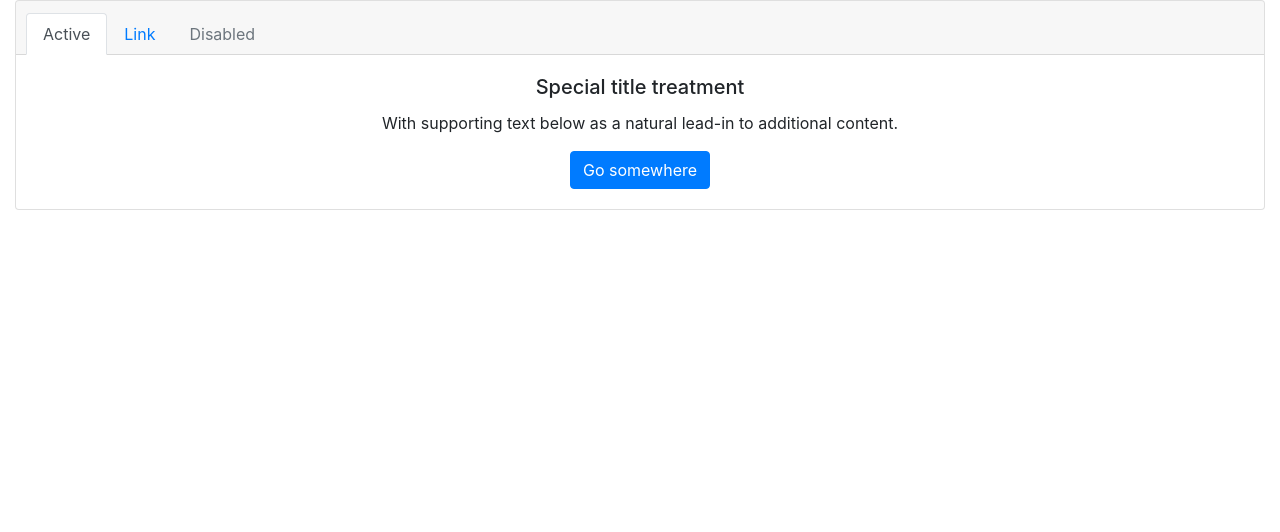
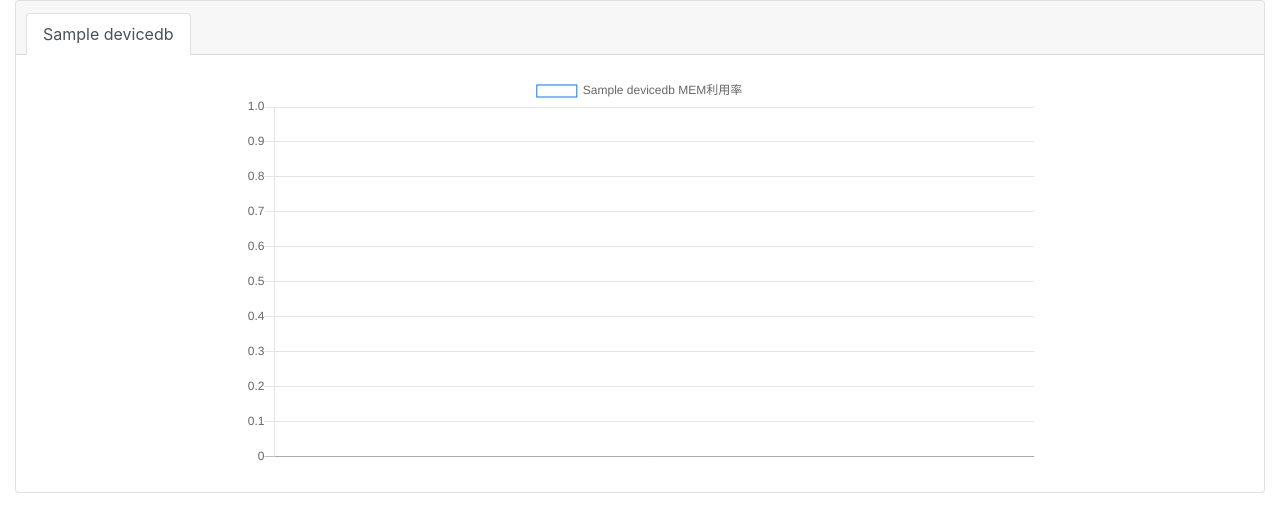
Before and after one commit to cqbomb/qyt_devnet, a Django app: page /monitordevice/mem/ in a window 1280 px wide. Shown: the part 66-598 px from the top of the page. Run offline with Django 3.2, Linux system fonts and the light colour scheme; tables that the repository leaves empty hold one stand-in row (values such as "Sample post"); some libraries are stand-ins or nearby versions.

Commit message:
MEM图形展示搞定!

```diff
--- a/templates/monitor_devices_mem.html
+++ b/templates/monitor_devices_mem.html
@@ -3,31 +3,54 @@
     乾頤堂监控设备
 {% endblock title %}
 
+{% block js %}
+    <!-- 加载Chart.js的JS文件 -->
+    <!-- 最新的Chart JS 文件 https://cdnjs.com/libraries/Chart.js -->
+    <script src="https://cdnjs.cloudflare.com/ajax/libs/Chart.js/2.7.2/Chart.min.js"></script>
+    <!-- 加载本项目创建的chart_json_functions.js的JS文件-->
+    {% load static %}
+    <script src="{% static "js/chart_functions.js" %}"></script>
+    <!-- 加载ajax的JS文件-->
+    <script src="https://ajax.googleapis.com/ajax/libs/jquery/3.3.1/jquery.min.js"></script>
+{% endblock js %}
+
 {% block body %}
-
 
 <div class="container-fluid">
 <div class="card text-center">
   <div class="card-header">
     <ul class="nav nav-tabs card-header-tabs">
-      <li class="nav-item">
-        <a class="nav-link active" href="#">Active</a>
-      </li>
-      <li class="nav-item">
-        <a class="nav-link" href="#">Link</a>
-      </li>
-      <li class="nav-item">
-        <a class="nav-link disabled" href="#">Disabled</a>
-      </li>
+      {% for device in devices_list %}
+          {% if device == current %}
+          <li class="nav-item">
+            <a class="nav-link active" href="/monitordevice/mem/{{ device }}/">{{ device }}</a>
+          </li>
+          {% else %}
+          <li class="nav-item">
+            <a class="nav-link" href="/monitordevice/mem/{{ device }}/">{{ device }}</a>
+          </li>
+          {% endif %}
+      {% endfor %}
     </ul>
   </div>
   <div class="card-body">
-    <h5 class="card-title">Special title treatment</h5>
-    <p class="card-text">With supporting text below as a natural lead-in to additional content.</p>
-    <a href="#" class="btn btn-primary">Go somewhere</a>
+    <!--h5 class="card-title">{{ current }} MEM利用率</h5-->
+      <div class='row'>
+          <div class='col col-md-2'>
+          </div>
+          <div class='col col-md-8'>
+            <canvas id="chart"></canvas>
+          </div>
+          <div class='col col-md-2'>
+          </div>
+      </div>
   </div>
 </div>
 
 
 </div>
+
+<script type="text/javascript" language="javascript">
+    chart_line('chart', "{{ current }} MEM利用率", {{ mem_time|safe }}, {{ mem_data }}, ['#007bff', '#28a745', '#333333', '#c3e6cb', '#dc3545', '#6c757d']);
+</script>
 {% endblock body %}
--- a/views/qyt_monitor_device.py
+++ b/views/qyt_monitor_device.py
@@ -49,11 +49,39 @@
 
 
 def monitor_mem(request):
-    return render(request, 'monitor_devices_mem.html')
+    result = Devicedb.objects.all()
+    devices_list = []
+    for x in result:
+        devices_list.append(x.name)
+
+    mems = Devicestatus.objects.filter(name=devices_list[0], date__gte=datetime.now() - timedelta(hours=1))
+
+    mem_data = []
+    mem_time = []
+    tzutc_8 = timezone(timedelta(hours=8))
+    for x in mems:
+        mem_data.append(x.mem)
+        mem_time.append(x.date.astimezone(tzutc_8).strftime('%H:%M'))
+
+    return render(request, 'monitor_devices_mem.html', {'devices_list': devices_list, 'current': devices_list[0], 'mem_data': json.dumps(mem_data), 'mem_time': json.dumps(mem_time)})
 
 
-def monitor_mem_dev(request):
-    return render(request, 'monitor_devices_mem.html')
+def monitor_mem_dev(request, devicename):
+    result = Devicedb.objects.all()
+    devices_list = []
+    for x in result:
+        devices_list.append(x.name)
+
+    mems = Devicestatus.objects.filter(name=devicename, date__gte=datetime.now() - timedelta(hours=1))
+
+    mem_data = []
+    mem_time = []
+    tzutc_8 = timezone(timedelta(hours=8))
+    for x in mems:
+        mem_data.append(x.mem)
+        mem_time.append(x.date.astimezone(tzutc_8).strftime('%H:%M'))
+
+    return render(request, 'monitor_devices_mem.html', {'devices_list': devices_list, 'current': devicename, 'mem_data': json.dumps(mem_data), 'mem_time': json.dumps(mem_time)})
 
 
 def monitor_if_speed(request):
```
